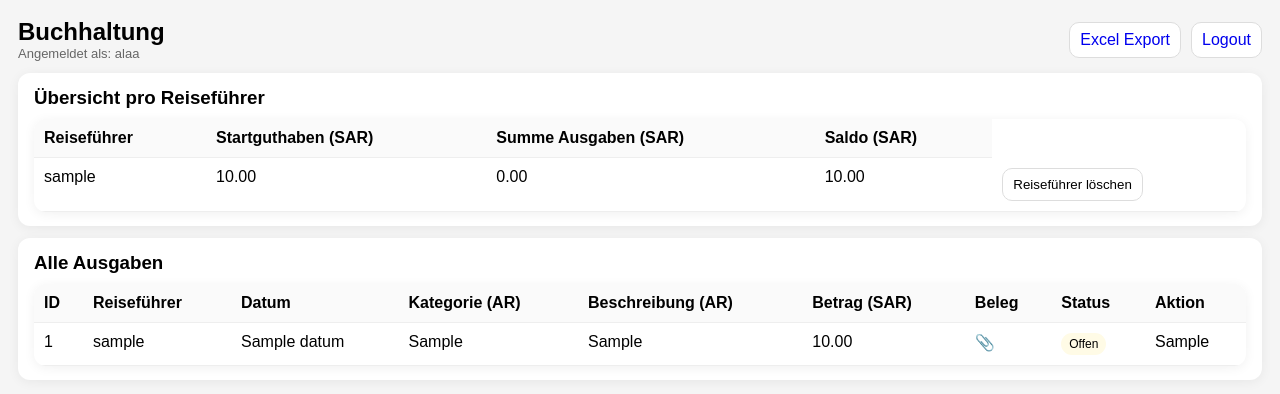
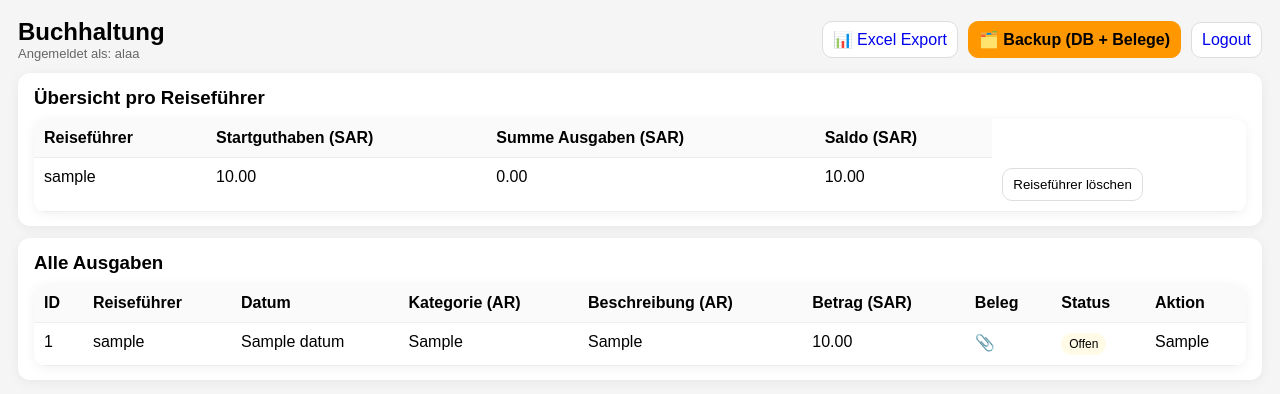
Before and after one commit to hebunozen1/Reisekosten, a Flask app: page /dashboard in a window 1280 px wide. Shown: the top 394 px of the page. Run offline with Flask 3, Linux system fonts and the light colour scheme; a user stored in the database is signed in; a database or web service that is not in the repository returns one stand-in record (values such as "Sample title"); data that the repository does not hold is empty; some libraries are stand-ins or nearby versions.

Commit message:
Update admin.html

```diff
--- a/templates/admin.html
+++ b/templates/admin.html
@@ -32,7 +32,15 @@
     <div class="muted">Angemeldet als: {{ session.get('username') }}</div>
   </div>
   <div style="display:flex;gap:10px;align-items:center;flex-wrap:wrap">
-    <a class="btn" href="/export_excel">Excel Export</a>
+    <a class="btn" href="/export_excel">📊 Excel Export</a>
+
+    <a class="btn"
+       href="/admin/export-backup"
+       onclick="return confirm('Komplettes Backup herunterladen?\n\nEmpfohlen vor jedem Deploy!');"
+       style="background:#ff9800;border-color:#ff9800;color:#000;font-weight:700">
+       🗂️ Backup (DB + Belege)
+    </a>
+
     <a class="btn" href="/logout">Logout</a>
   </div>
 </div>
```
